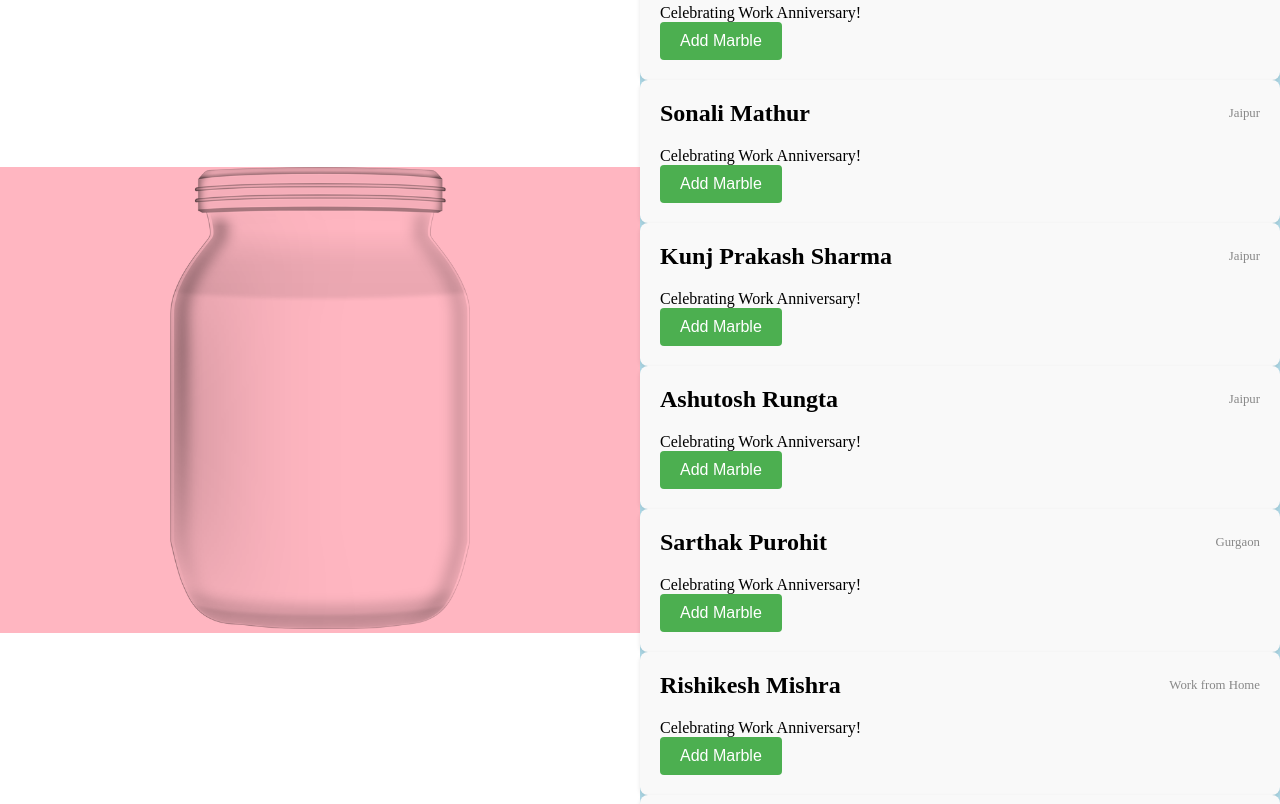
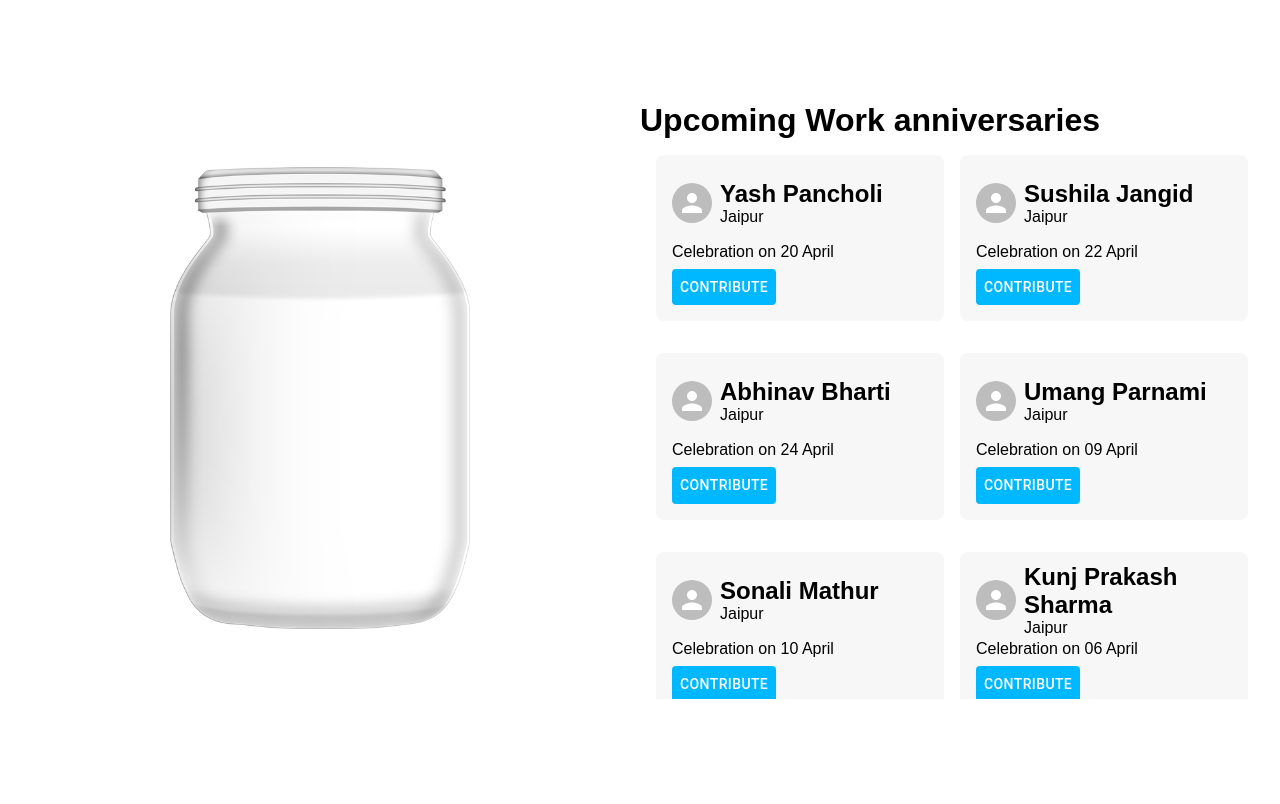
Before and after one commit to manjeet-55/Work_Anniversary_Celebration_55, a React (Vite) app: page / in a window 1280 px wide. Shown: the top 804 px of the page. Built offline with nearby package versions, Linux system fonts and the light colour scheme.

Commit message:
employee cards managed

```diff
--- a/package.json
+++ b/package.json
@@ -11,6 +11,10 @@
   },
   "dependencies": {
     "@emotion/react": "^11.11.4",
+    "@emotion/styled": "^11.11.5",
+    "@mui/icons-material": "^5.15.14",
+    "@mui/material": "^5.15.14",
+    "framer-motion": "^11.0.24",
     "react": "^18.2.0",
     "react-confetti": "^6.1.0",
     "react-dom": "^18.2.0"
--- a/src/App.css
+++ b/src/App.css
@@ -1,5 +1,6 @@
-*{
+* {
   margin: 0;
   padding: 0;
   box-sizing: border-box;
+  font-family: "Arial", sans-serif;
 }
--- a/src/App.jsx
+++ b/src/App.jsx
@@ -33,7 +33,6 @@ function App() {
       <div
         style={{
           width: "50%",
-          background: "lightpink",
           display: "flex",
           justifyContent: "center",
         }}
@@ -43,12 +42,12 @@ function App() {
       <div
         style={{
           width: "50%",
-          background: "lightblue",
           display: "flex",
           justifyContent: "center",
+          alignItems: "center",
         }}
       >
-        <Employees />
+        <Employees addMarble={addMarble}/>
       </div>
     </div>
   );
--- a/src/components/CelebrationEffects.jsx
+++ b/src/components/CelebrationEffects.jsx
@@ -31,7 +31,7 @@ const CelebrationEffects = () => {
     }, 6000);
     const opacityTimer = setInterval(() => {
       setOpacity((prev) => prev - 0.1);
-    }, 500);
+    }, 800);
 
     return () => {
       clearTimeout(timer);
--- a/src/components/EmployeeAnniversaryCard.jsx
+++ b/src/components/EmployeeAnniversaryCard.jsx
@@ -1,21 +1,70 @@
-// EmployeeAnniversaryCard.js
+
 import "../styles/EmployeeAnniversaryCard.css";
-
-// eslint-disable-next-line react/prop-types
-function EmployeeAnniversaryCard({ fullName, location, onAddMarble }) {
+import { Avatar, Button, Box } from "@mui/material";
+function EmployeeAnniversaryCard({
+  fullName,
+  location,
+  onAddMarble,
+  anniversaryDate,
+}) {
   return (
-    <div className='employee-anniversary-card'>
-      <div className='header'>
-        <h2>{fullName}</h2>
-        <p className='location'>{location}</p>
-      </div>
-      <div className='content'>
-        <p>Celebrating Work Anniversary!</p>
-        <button className='add-marble-btn' onClick={onAddMarble}>
-          Add Marble
-        </button>
-      </div>
-    </div>
+    <Box
+      sx={{
+        borderRadius: "0.5rem",
+        backgroundColor: "#f7f7f7",
+        padding: "1rem",
+        display: "flex",
+        flexDirection: "column",
+        rowGap: "0.5rem",
+        width: "18rem",
+        transition: "0.3s ease",
+        "&:hover": {
+          boxShadow: "rgba(0, 0, 0, 0.15) 0px 3px 3px 0px",
+        },
+      }}
+    >
+      <Box
+        sx={{
+          display: "flex",
+          alignItems: "center",
+          columnGap: "0.5rem",
+          height: "4rem",
+          "&:hover": {
+            cursor: "pointer",
+          },
+        }}
+      >
+        <Box>
+          <Avatar />
+        </Box>
+        <Box>
+          <h2>{fullName}</h2>
+          <p>{location}</p>
+        </Box>
+      </Box>
+      <Box>
+        <p>Celebration on {anniversaryDate}</p>
+      </Box>
+      <Box>
+        <Button
+          sx={{
+            background: "#00B8FF",
+            color: "#fff",
+            "&.MuiButtonBase-root": {
+              minWidth: "auto",
+            },
+            "&:hover": {
+              background: "#00B8FF",
+              transform: "scale(1.04)",
+              transition: "0.3s ease-in-out",
+            },
+          }}
+          onClick={onAddMarble}
+        >
+          Contribute
+        </Button>
+      </Box>
+    </Box>
   );
 }
 
--- a/src/components/Employees.jsx
+++ b/src/components/Employees.jsx
@@ -1,15 +1,13 @@
-// EmployeeCards.js
 import "../styles/EmployeeCard.css";
 import employees from "../sampleData.json";
 import EmployeeAnniversaryCard from "./EmployeeAnniversaryCard.jsx";
 
-function Employees() {
+function Employees({ addMarble }) {
   const handleAddMarble = (employee) => {
     console.log(`Adding marble for ${employee.fullName}`);
-    // Add your logic to add marble here
+    addMarble();
   };
 
-  // Get current date
   const currentDate = new Date();
   const getFullMonthName = (month) => {
     const monthNames = [
@@ -28,28 +26,38 @@ function Employees() {
     ];
     return monthNames[parseInt(month) - 1];
   };
-  // const currentDay = currentDate.getDate();
   const currentMonth = getFullMonthName(currentDate.getMonth() + 1); // Months are zero-indexed
 
-  // Filter employees whose work anniversary is in the current week
   const filteredEmployees = employees.filter((employee) => {
     const anniversaryMonth = employee.workAnniversaryDate.split(" ")[1];
-    console.log(anniversaryMonth, currentMonth);
     return anniversaryMonth == currentMonth;
   });
   console.log(filteredEmployees);
 
   return (
-    <div className='parent-component'>
-      <h1>Employees Celebrating Work Anniversary Today</h1>
+    <div>
+      <h1>Upcoming Work anniversaries</h1>
+      <div
+        style={{
+          maxHeight: "70vh",
+          overflowY: "scroll",
+          display:'flex',
+          flexWrap:'wrap',
+          padding:'1rem 1rem',
+          columnGap:'1rem',
+          rowGap:'2rem'
+        }}
+      >
         {filteredEmployees.map((employee) => (
           <EmployeeAnniversaryCard
             key={employee.email}
             fullName={employee.fullName}
             location={employee.location}
+            anniversaryDate={employee.workAnniversaryDate}
             onAddMarble={() => handleAddMarble(employee)}
           />
         ))}
+      </div>
     </div>
   );
 }
```
Also changed, not shown: 1 other file (tests, documents, lock files or other folders). Lines whose indentation alone changed are shown as unchanged.
